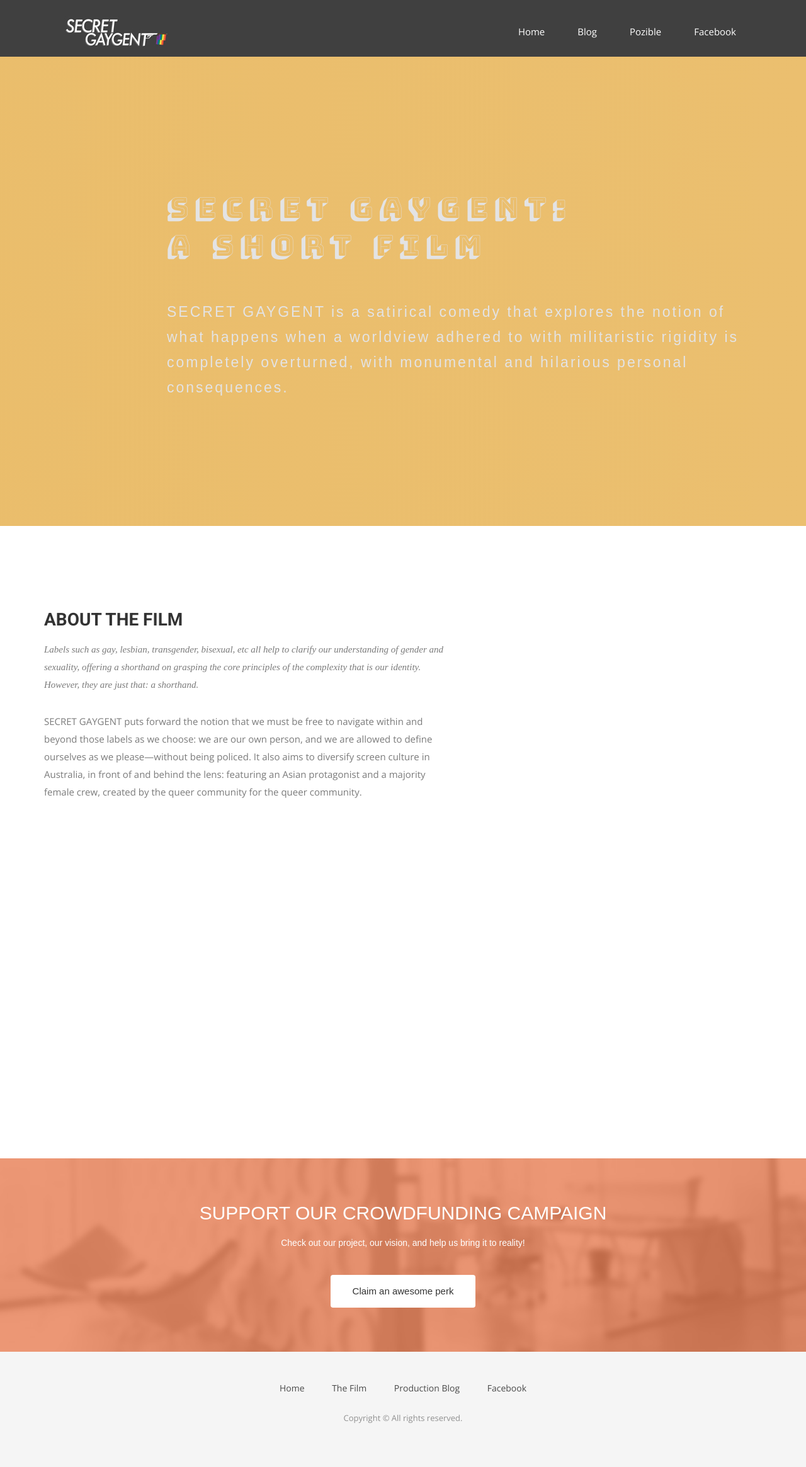
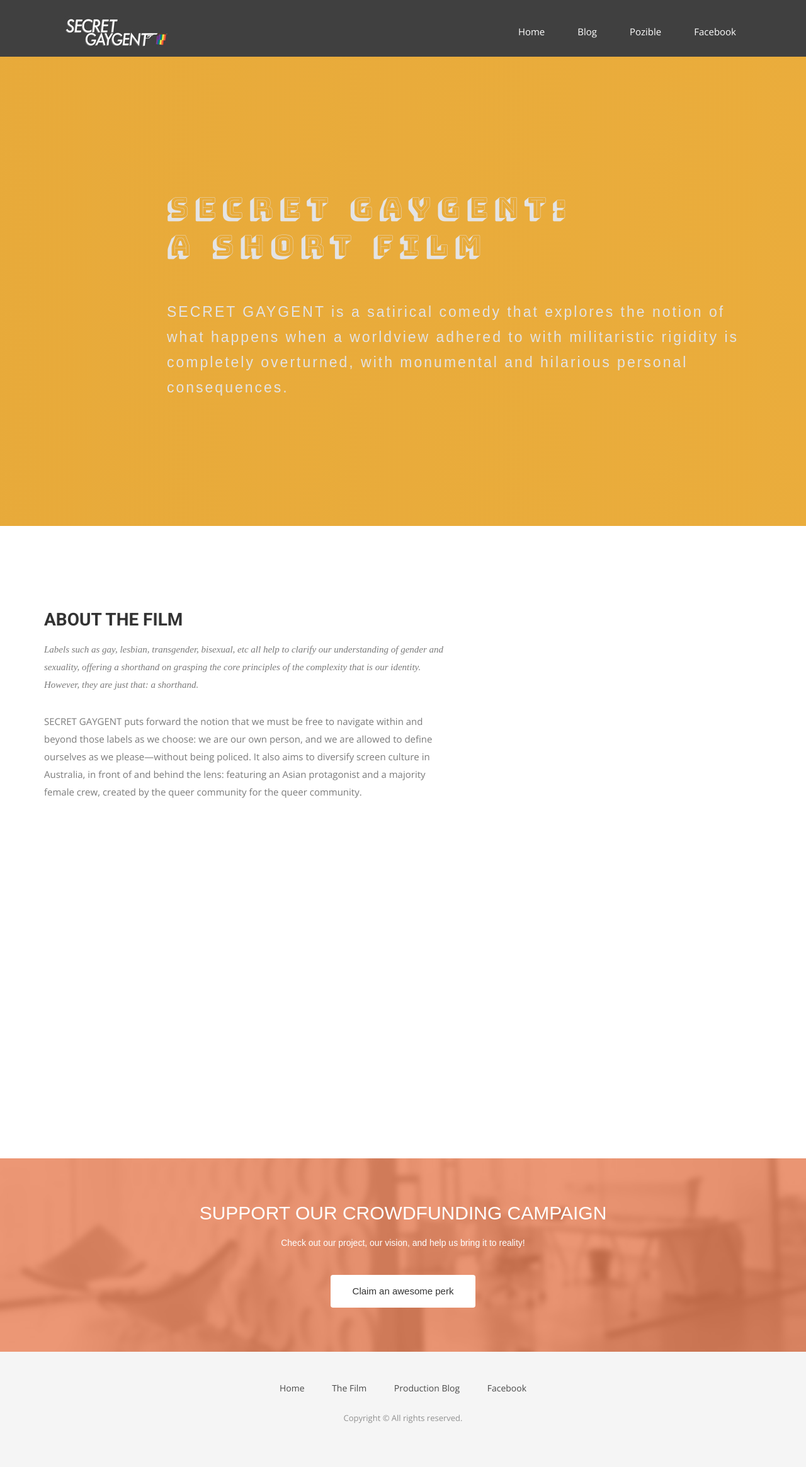
Before and after one commit to thewonglab/secret, a Jekyll site: the page built from index.html, in a window 1280 px wide. Shown: the whole page at 63% size. Built offline with Jekyll 4.4.1, drawn with Linux system fonts in a browser that asks for light colours; nearby versions of some CDN libraries; some web fonts are replaced; grey boxes are pictures that could not be loaded.

Commit message:
Update airspace.css

```diff
--- a/css/airspace.css
+++ b/css/airspace.css
@@ -118,7 +118,7 @@ header .navbar-default .navbar-nav li a:hover {
   width: 100%;
   height: 100%;
   /*background: linear-gradient(to left, #8b86a3, #322e40);*/
-  background: linear-gradient(to left, #e6af4b, #e5ad47);
+  background: linear-gradient(to left, #e5980b, #e29509);
   opacity: 0.8;
 }
 #slider .block {
```
